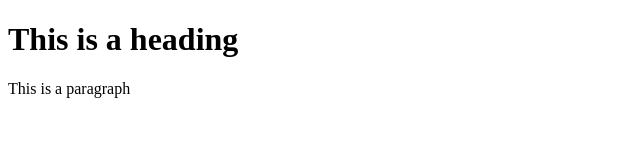
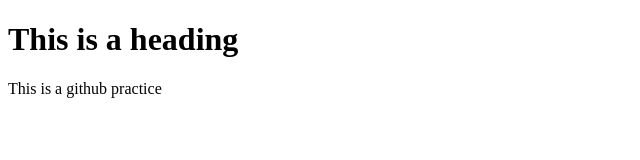
Before and after one commit to subbaraokari/js004, a plain HTML site: page index.html in a window 1280 px wide. Shown: the full height of the page, 0-640 px from the left. Drawn offline with Linux system fonts and the light colour scheme.

Commit message:
version3

```diff
--- a/index.html
+++ b/index.html
@@ -7,6 +7,6 @@
   </head>
   <body>
     <h1>This is a heading</h1>
-    <p>This is a paragraph</p>
+    <p>This is a github practice</p>
   </body>
 </html>
```
